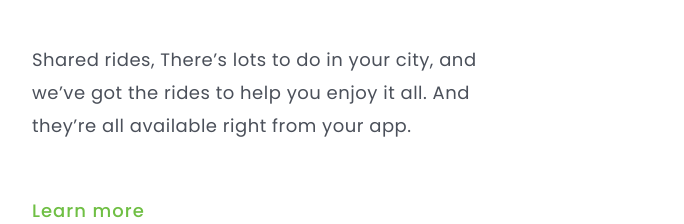
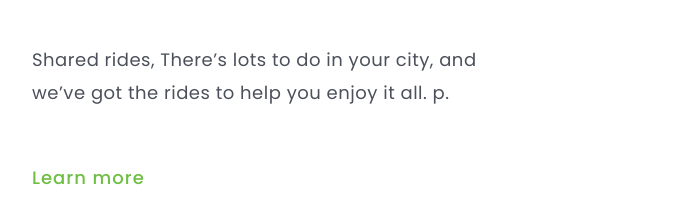
Before and after one commit to jonatascavalcanti03/Primeiro-trabalho-responsivo, a plain HTML site: page index.html in a window 1280 px wide. Shown: the part 936-1160 px from the top of the page, without its empty margins (53-737 px from the left). After the commit the page ends 1127 px from the top, so only its background shows below. Drawn offline with Linux system fonts and the light colour scheme.

Commit message:
Alteração no paragrafo no arquivo index.html

```diff
--- a/index.html
+++ b/index.html
@@ -25,8 +25,7 @@
         class="logo-image">
     <div>
     <h1>Wide coverage location</h1>
-    <p>Shared rides, There’s lots to do in your city, and we’ve got the rides to help you enjoy it all. And they’re all
-        available right from your app.</p>
+    <p>Shared rides, There’s lots to do in your city, and we’ve got the rides to help you enjoy it all. p.</p>
 
     <button class="button-learn-more"> Learn more </button>
 </div>
```
